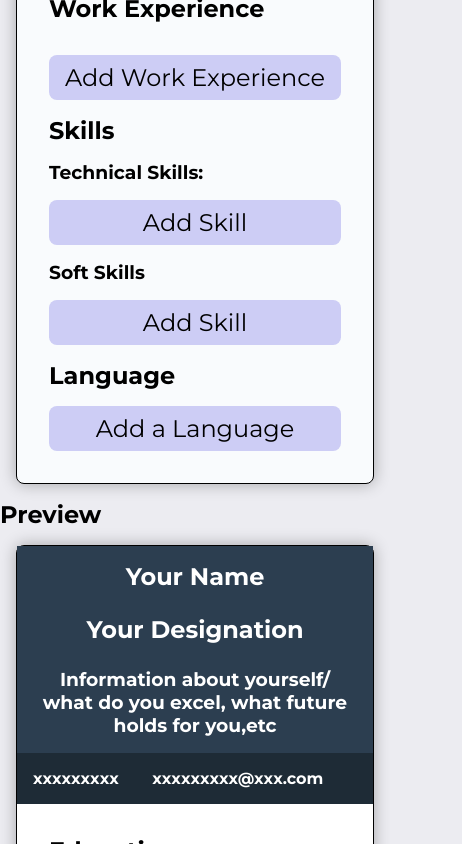
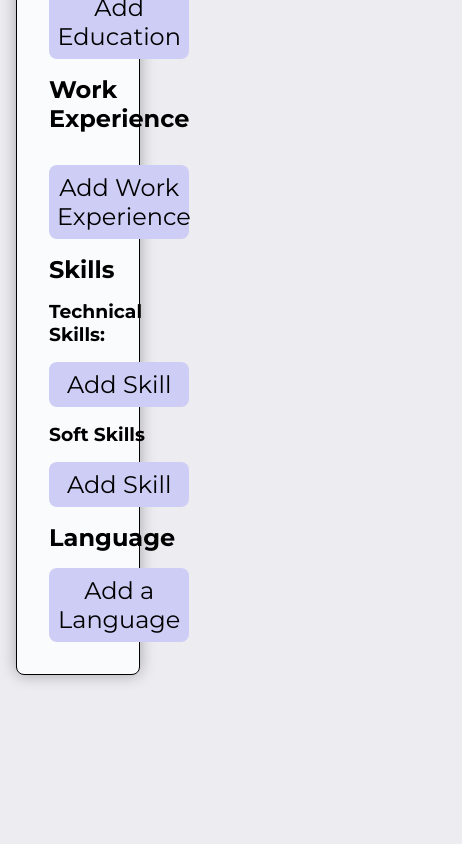
Before and after one commit to madhavjari/cv-application, a React (Vite) app: page / in a window 390 px wide. Shown: the part 1187-2031 px from the top of the page, 462 px wide, since content can reach past the window. After the commit the page ends 1878 px from the top, so only its background shows below. Built offline with nearby package versions, Linux system fonts and the light colour scheme.

Commit message:
change in width

```diff
--- a/src/App.css
+++ b/src/App.css
@@ -1,7 +1,7 @@
 @media screen and (max-width: 600px) {
   .input,
   .output {
-    min-width: 100%;
+    width: 100%;
   }
 }
 
```
